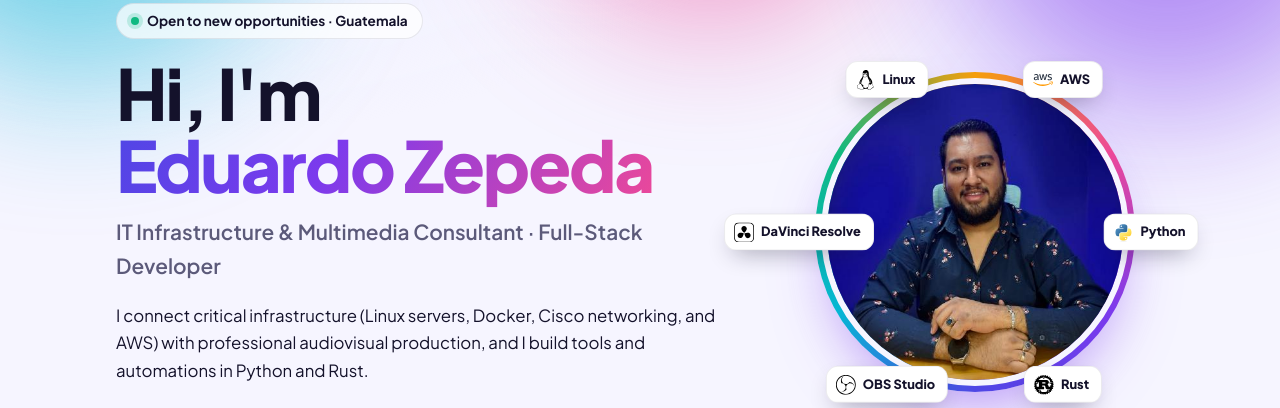
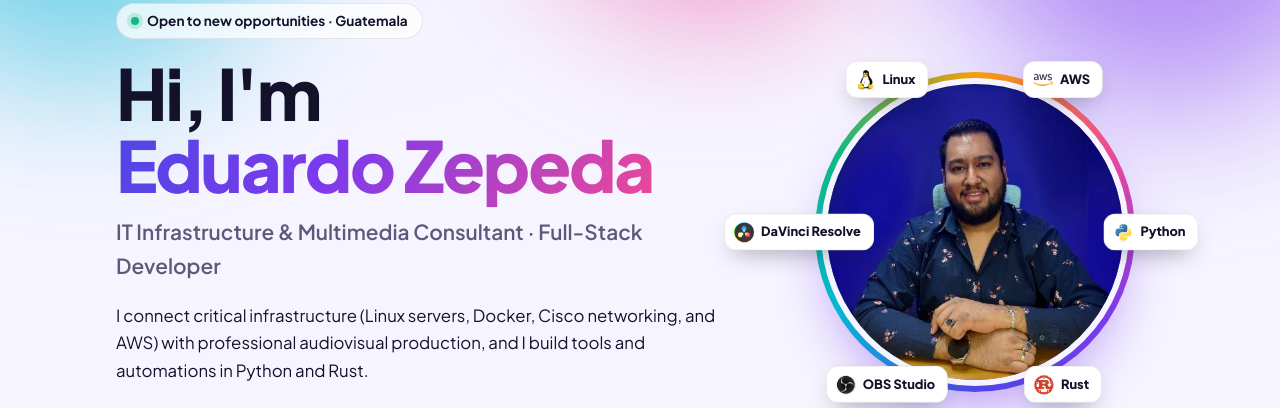
Before and after one commit to eduardo-zepeda-j/eduardo-zepeda-j.github.io, a plain HTML site: page index.html in a window 1280 px wide. Shown: the part 139-547 px from the top of the page. Drawn offline with Linux system fonts and the light colour scheme.

Commit message:
Use colored logos for Linux, DaVinci Resolve, OBS and Rust in hero orbit
Co-Authored-By: Claude Opus 5.5 <noreply@anthropic.com>

```diff
--- a/index.html
+++ b/index.html
@@ -206,12 +206,12 @@ html[lang="es"] [data-lang-es]{display:revert}
     <div class="photo">
       <div class="ring"><img src="assets/img/avatar.jpg" alt="Eduardo Zepeda" width="320" height="320"></div>
       <div class="orbit" aria-label="Linux, DaVinci Resolve, AWS, OBS Studio, Python, Rust">
-        <div class="arm" style="--a:300deg"><div class="sat" style="--i:0"><span class="float-tag"><img src="assets/icons/linux.svg" alt="" width="20" height="20">Linux</span></div></div>
-        <div class="arm" style="--a:240deg"><div class="sat" style="--i:1"><span class="float-tag"><img src="assets/icons/davinci-resolve.svg" alt="" width="20" height="20">DaVinci Resolve</span></div></div>
+        <div class="arm" style="--a:300deg"><div class="sat" style="--i:0"><span class="float-tag"><img src="assets/icons/linux.png" alt="" width="20" height="20">Linux</span></div></div>
+        <div class="arm" style="--a:240deg"><div class="sat" style="--i:1"><span class="float-tag"><img src="assets/icons/davinci-resolve.png" alt="" width="20" height="20">DaVinci Resolve</span></div></div>
         <div class="arm" style="--a:0deg"><div class="sat" style="--i:2"><span class="float-tag"><img src="assets/icons/aws.svg" alt="" width="20" height="20">AWS</span></div></div>
-        <div class="arm" style="--a:180deg"><div class="sat" style="--i:3"><span class="float-tag"><img src="assets/icons/obs.svg" alt="" width="20" height="20">OBS Studio</span></div></div>
+        <div class="arm" style="--a:180deg"><div class="sat" style="--i:3"><span class="float-tag"><img src="assets/icons/obs.png" alt="" width="20" height="20">OBS Studio</span></div></div>
         <div class="arm" style="--a:60deg"><div class="sat" style="--i:4"><span class="float-tag"><img src="assets/icons/python.svg" alt="" width="20" height="20">Python</span></div></div>
-        <div class="arm" style="--a:120deg"><div class="sat" style="--i:5"><span class="float-tag"><img src="assets/icons/rust.svg" alt="" width="20" height="20">Rust</span></div></div>
+        <div class="arm" style="--a:120deg"><div class="sat" style="--i:5"><span class="float-tag"><img src="assets/icons/rust.png" alt="" width="20" height="20">Rust</span></div></div>
       </div>
     </div>
   </section>
```
Also changed, not shown: assets/icons/davinci-resolve.png (added), assets/icons/davinci-resolve.svg (deleted), assets/icons/linux.png (added), assets/icons/linux.svg (deleted), assets/icons/obs.png (added), assets/icons/obs.svg (deleted), assets/icons/rust.png (added), assets/icons/rust.svg (deleted).
